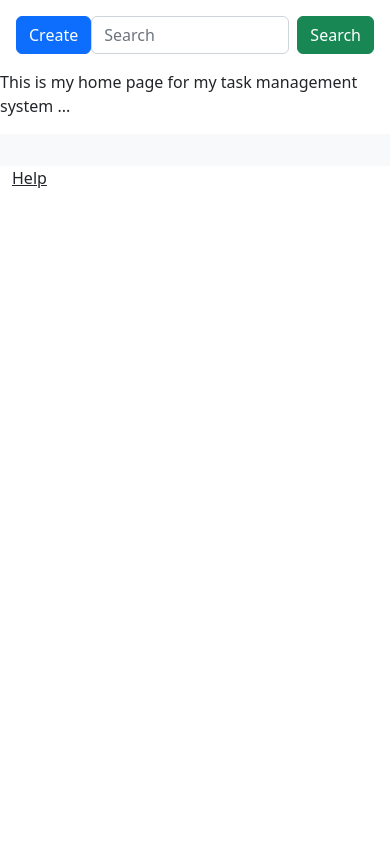
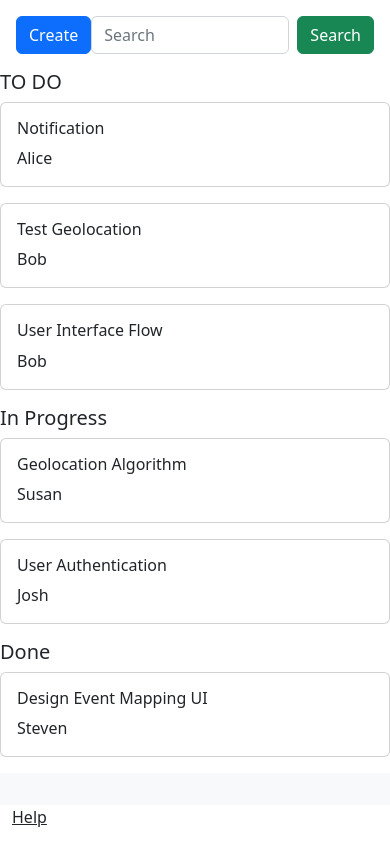
Before and after one commit to PetrusHimself/task_management, a Django app: page / in a window 390 px wide. Run offline with Django 4.2, Linux system fonts and the light colour scheme.

Commit message:
added home.html

```diff
--- a/taskmanager/templates/tasks/home.html
+++ b/taskmanager/templates/tasks/home.html
@@ -1,5 +1,59 @@
 {% extends "tasks/base.html" %}
 
 {% block content %}
-    <p>This is my home page for my task management system ...</p>
-{% endblock %}
+
+    <!-- Task Manager Columns -->
+    <div class="row">
+        <!-- To Do Column -->
+        <div class="col-md-4">
+            <h5>TO DO</h5>
+            <div class="card mb-3">
+                <div class="card-body">
+                    <h6 class="card-title">Notification</h6>
+                    <p class="card-text"><i class="bi bi-person-fill"></i> Alice</p>
+                </div>
+            </div>
+            <div class="card mb-3">
+                <div class="card-body">
+                    <h6 class="card-title">Test Geolocation</h6>
+                    <p class="card-text"><i class="bi bi-person-fill"></i> Bob</p>
+                </div>
+            </div>
+            <div class="card mb-3">
+                <div class="card-body">
+                    <h6 class="card-title">User Interface Flow</h6>
+                    <p class="card-text"><i class="bi bi-person-fill"></i> Bob</p>
+                </div>
+            </div>
+        </div>
+
+        <!-- In Progress Column -->
+        <div class="col-md-4">
+            <h5>In Progress</h5>
+            <div class="card mb-3">
+                <div class="card-body">
+                    <h6 class="card-title">Geolocation Algorithm</h6>
+                    <p class="card-text"><i class="bi bi-person-fill"></i> Susan</p>
+                </div>
+            </div>
+            <div class="card mb-3">
+                <div class="card-body">
+                    <h6 class="card-title">User Authentication</h6>
+                    <p class="card-text"><i class="bi bi-person-fill"></i> Josh</p>
+                </div>
+            </div>
+        </div>
+
+        <!-- Done Column -->
+        <div class="col-md-4">
+            <h5>Done</h5>
+            <div class="card mb-3">
+                <div class="card-body">
+                    <h6 class="card-title">Design Event Mapping UI</h6>
+                    <p class="card-text"><i class="bi bi-person-fill"></i> Steven</p>
+                </div>
+            </div>
+        </div>
+    </div>
+</div>
+{% endblock content %}
```
